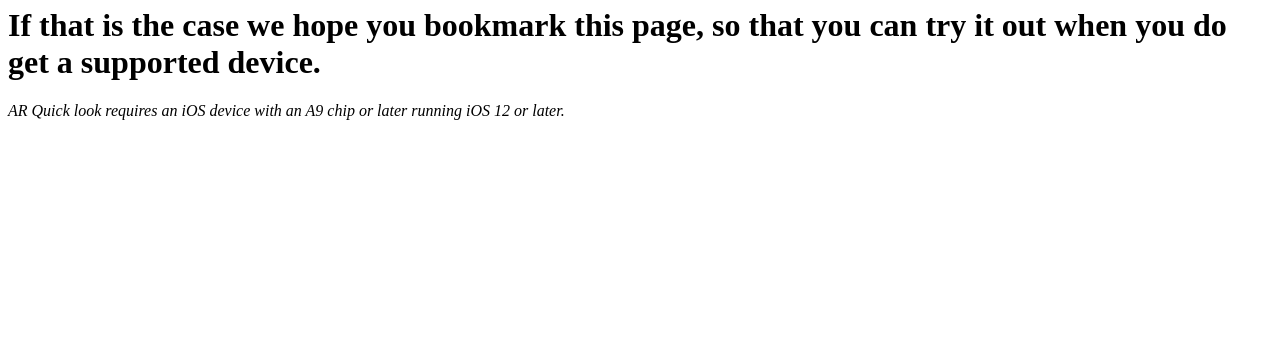
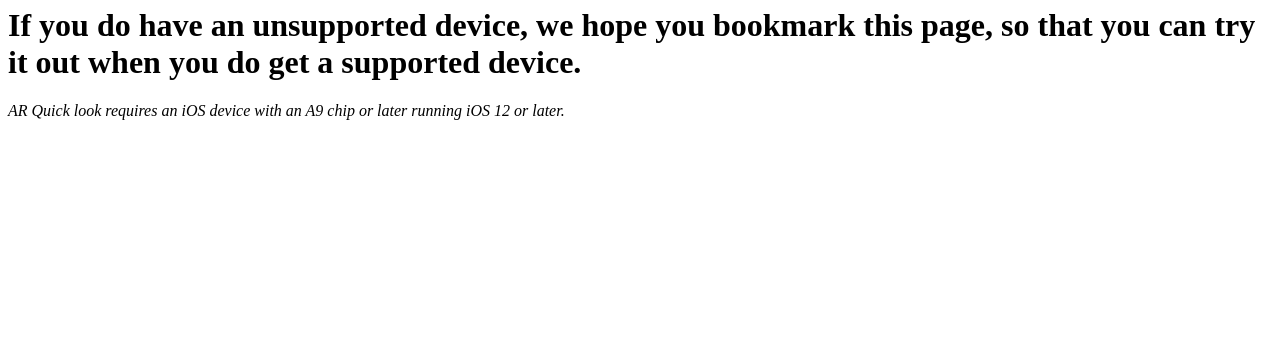
Before and after one commit to Erick12345678/Erick12345678.github.io, a plain HTML site: page Projects/FIU_AR_QUICK_LOOK/Index.html in a window 1280 px wide. Shown: the part 461-800 px from the top of the page. Drawn offline with Linux system fonts and the light colour scheme.

Commit message:
if you have an unsupp...

```diff
--- a/Projects/FIU_AR_QUICK_LOOK/Index.html
+++ b/Projects/FIU_AR_QUICK_LOOK/Index.html
@@ -20,7 +20,7 @@
 <h1><a href='Resources/how_to_run.html'>How to run this on your iOS device.</a></h1>
 <h1><a href='Resources/why_was_this_made.html'>Why was this made?</a></h1>
 <h1>Unsupported device, or unable to test at the moment? No problem! <a href="https://photos.app.goo.gl/imi9iSf6st97D6hB6">Check out my gallery instead.</a></h1>
-<h1>If that is the case we hope you bookmark this page, so that you can try it out when you do get a supported device.</h1>
+<h1>If you do have an unsupported device, we hope you bookmark this page, so that you can try it out when you do get a supported device.</h1>
 <p><i>AR Quick look requires an iOS device with an A9 chip or later running iOS 12 or later.</i></p>
 </body>
 </html>
```
